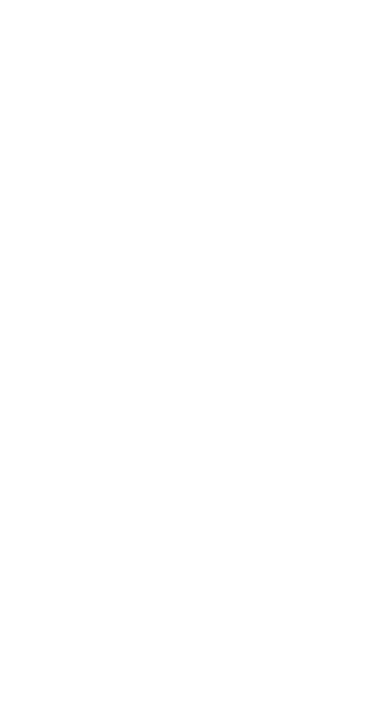
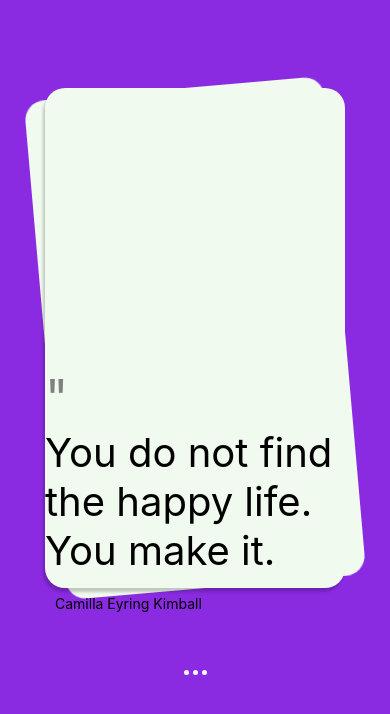
Before and after one commit to motuncoded/React-Native-project, a React Native app in the folder 100-screens/: screen / in a window 390 px wide. Shown: the top 714 px of the page. Built offline with nearby package versions, Linux system fonts and the light colour scheme.

Commit message:
feat: create dependency for the project

```diff
--- a/100-screens/@screens/Screen3.js
+++ b/100-screens/@screens/Screen3.js
@@ -3,9 +3,9 @@ import React from 'react'
 
 const Screen3 = () => {
   return (
-      <View style={{flex:1}}>
-          <View style={{backgroundColor:"blue"}}>
-             <Text>sdfgh</Text>
+      <View style={{flex:1, padding:40}}>
+          <View style={{backgroundColor:"blue", flex:.8}}>
+             <Text style={{color:"red"}} >sdfgh</Text>
           </View>
           <View>
 
--- /dev/null
+++ b/100-screens/@screens/Screen4.js
@@ -0,0 +1,127 @@
+import { View, Text, Pressable, StyleSheet } from "react-native";
+import React from "react";
+
+const Screen4 = () => {
+  const quotes = [
+    {
+      id: 1,
+      message: "You do not find the happy life. You make it.",
+      author: "Camilla Eyring Kimball",
+      bcg: "#8A2BE2",
+    }
+
+  ];
+  return (
+    <View style={styles.container}>
+      <View style={styles.cardContainer}>
+        <View style={[styles.card, styles.card2]}></View>
+        <View
+          style={[
+            styles.card,
+            styles.card1,
+            styles.elevation,
+            styles.shadowProp,
+          ]}
+        >
+          {quotes.map((quote) => {
+            return (
+              <View style={styles.quoteContainer}>
+                <View style={{
+                  display: "flex",
+                }}>
+                <Text style={styles.marks}>"</Text>
+                <Text style={styles.quote}>{quote.message}</Text>
+                </View>
+                <Text style={styles.author}>{quote.author}</Text>
+              </View>
+            );
+
+          })}
+        </View>
+      </View>
+      <View style={styles.circleContainer}>
+        <Pressable style={styles.circle}></Pressable>
+        <Pressable style={styles.circle}></Pressable>
+        <Pressable style={styles.circle}></Pressable>
+      </View>
+    </View>
+  );
+};
+const styles = StyleSheet.create({
+  container: {
+    flex: 1,
+    backgroundColor: "#8A2BE2",
+    justifyContent: "center",
+    alignItems: "center",
+  },
+  cardContainer: {
+    display: "flex",
+    justifyContent: "center",
+    alignItems: "center",
+    position: "relative",
+    marginHorizontal: 50,
+  },
+  card: {
+    width: 300,
+    height: 500,
+    backgroundColor: "#f1faee",
+    position: "absolute",
+    borderRadius: 20,
+  },
+  elevation: {
+    elevation: 20,
+    shadowColor: "#000000",
+  },
+  shadowProp: {
+    shadowColor: "#000000",
+    shadowOffset: { width: -2, height: 4 },
+    shadowOpacity: 0.2,
+    shadowRadius: 3,
+  },
+
+  card1: {
+    zIndex: 2,
+    position: "relative",
+  },
+  card2: {
+    zIndex: 1,
+    backgroundColor: "#f1faee",
+    transform: [{ rotateZ: "-5deg" }],
+    backfaceVisibility: "hidden",
+  },
+
+  card3: {
+    zIndex: 1,
+    transformOrigin: "top right",
+  },
+  quoteContainer: {
+    marginTop: 280,
+  },
+  quote: {
+    fontSize: 40,
+
+  },
+  marks: {
+    fontSize: 50,
+    color: "gray",
+  },
+  author: {
+    paddingHorizontal: 10,
+    paddingVertical:20
+  },
+
+  circleContainer: {
+    marginVertical: 80,
+    flexDirection: "row",
+  },
+
+  circle: {
+    width: 5,
+    height: 5,
+    backgroundColor: "#fafafa",
+    borderRadius: 50,
+    margin: 2,
+  },
+});
+
+export default Screen4;
--- a/100-screens/App.js
+++ b/100-screens/App.js
@@ -3,14 +3,15 @@ import { StyleSheet, Text, View } from 'react-native';
 import Screen1 from './@screens/Screen1';
 import Screen2 from './@screens/Screen2';
 import Screen3 from "./@screens/Screen2";
+import Screen4 from "./@screens/Screen4";
+
 
 
 export default function App() {
   return (
     <View style={styles.container}>
-      {/* <Screen1 /> */}
-      {/* <Screen2/> */}
-      <Screen3/>
+      <Screen4 />
+
     </View>
   );
 }
--- a/100-screens/package.json
+++ b/100-screens/package.json
@@ -9,7 +9,7 @@
     "web": "expo start --web"
   },
   "dependencies": {
-    "expo": "~50.0.11",
+    "expo": "^50.0.0",
     "expo-status-bar": "~1.11.1",
     "react": "18.2.0",
     "react-native": "0.73.4"
```
Also changed, not shown: 1 other file (tests, documents, lock files or other folders).
